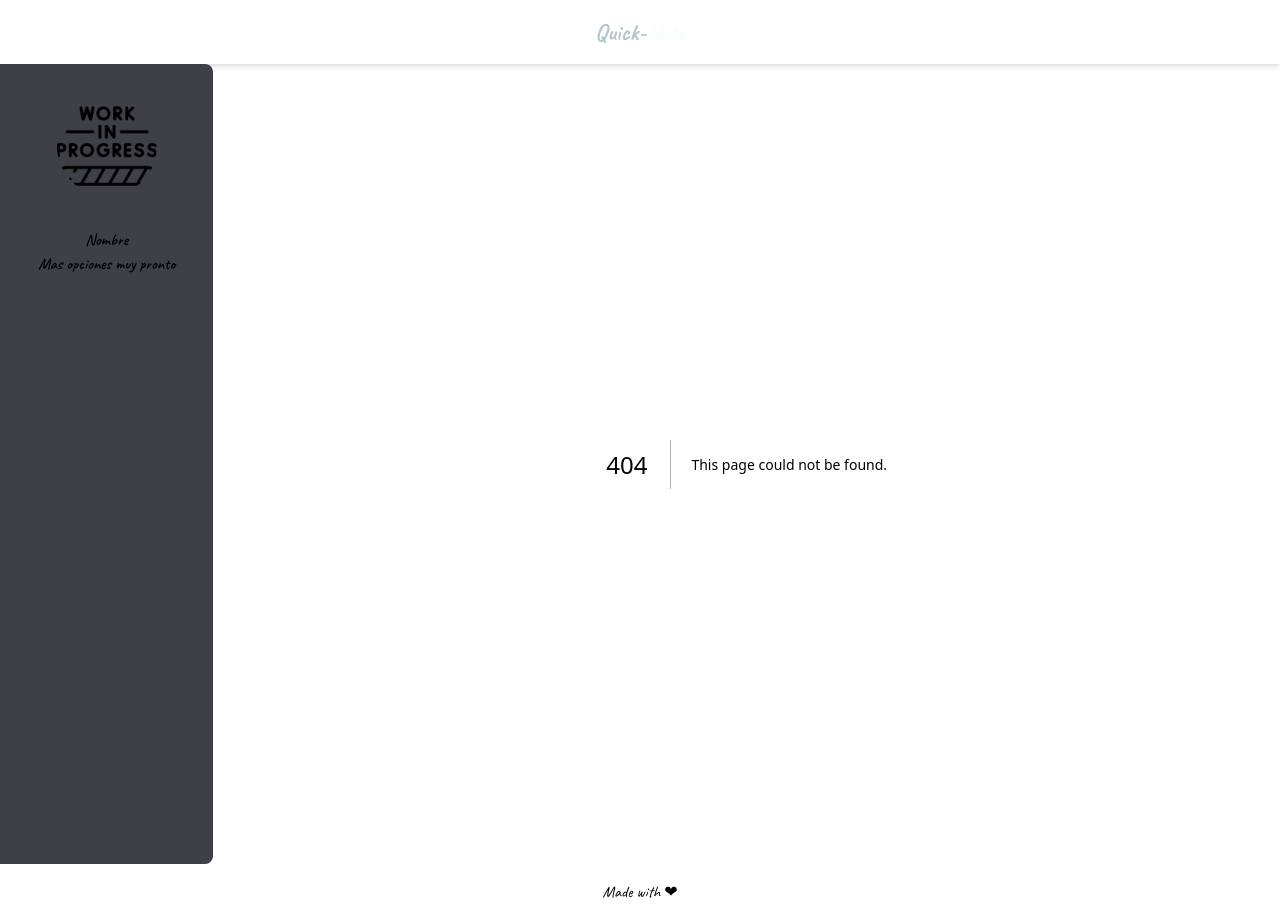
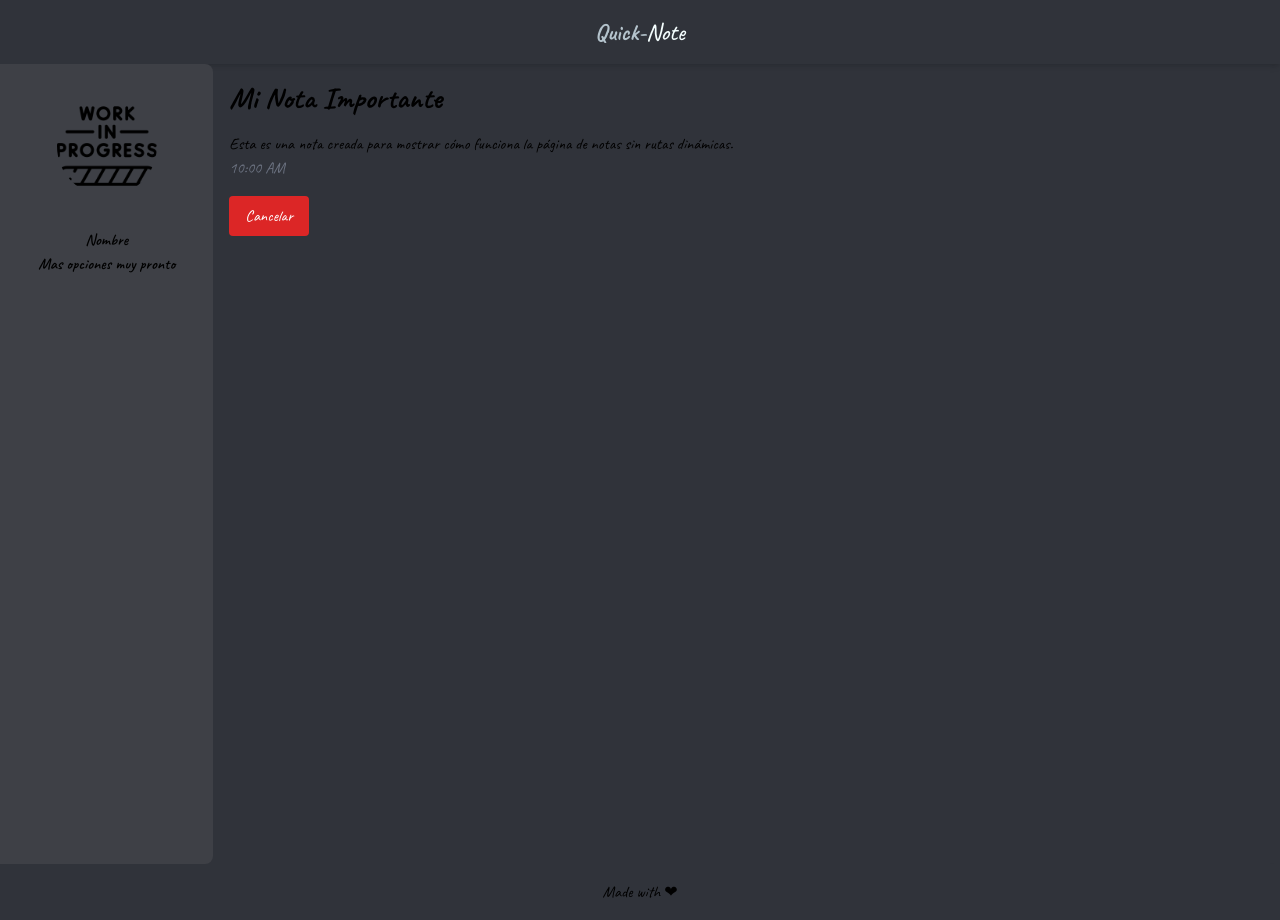
Before and after one commit to DanielaHernande/WorkShop-S2-NextJs, a Next.js app in the folder quick-note/: page /notes in a window 1280 px wide. Before the commit this address had no page. Built offline with nearby package versions, Linux system fonts and the light colour scheme.

Commit message:
Feat: btn back Creation

```diff
--- /dev/null
+++ b/quick-note/src/app/_components/btnBack/btnBack.tsx
@@ -0,0 +1,16 @@
+"use client";
+
+import { useRouter } from "next/navigation";
+
+export default function BtnBack() {
+    const router = useRouter();
+
+    return (
+        <button
+        className="bg-red-600 text-white py-2 px-4 rounded p-4"
+        onClick={() => router.push("/")}
+      >
+        Cancelar
+      </button>
+    )
+};
--- a/quick-note/src/app/_components/cardNote/cardNote.tsx
+++ b/quick-note/src/app/_components/cardNote/cardNote.tsx
@@ -1,13 +1,17 @@
+import Link from "next/link"
+
 export default function CardNote() {
 
     return (
         <div className="flex flex-wrap p-4">
 
+            <Link href="/notes">
             <div className="p-4 bg-[#5e585c] rounded-md text-wrap w-60 h-36">
                 <h2 className="truncate font-bold text-2xl border-b border-b-[#30333A]">Titulo</h2>
                 <p className="truncate text-base mt-3 border-b border-b-[#30333A]">Parar, respirar, contemplar</p>
                 <span className="flex justify-end mt-3 text-gray-800">hora</span>
             </div>
+            </Link>
         </div>
     );
 };
--- a/quick-note/src/app/create/page.tsx
+++ b/quick-note/src/app/create/page.tsx
@@ -2,10 +2,9 @@
 
 import { useState } from "react";
 import { createNote } from "@/app/_api/notes";
-import { useRouter } from "next/navigation";
+import BtnBack from "../_components/btnBack/btnBack";
 
 export default function CreateNote() {
-  const router = useRouter();
   const [title, setTitle] = useState("");
   const [content, setContent] = useState("");
   const [error, setError] = useState<string | null>(null);
@@ -50,12 +49,7 @@ export default function CreateNote() {
             Crear Nota
           </button>
 
-          <button
-            className="bg-red-600 text-white py-2 px-4 rounded"
-            onClick={() => router.push("/")}
-          >
-            Cancelar
-          </button>
+          <BtnBack />
         </div>
       </form>
     </>
--- /dev/null
+++ b/quick-note/src/app/notes/page.tsx
@@ -0,0 +1,24 @@
+import BtnBack from "../_components/btnBack/btnBack";
+
+export default function NoteDetail() {
+  const note = {
+    title: "Mi Nota Importante",
+    content:
+      "Esta es una nota creada para mostrar cómo funciona la página de notas sin rutas dinámicas.",
+    time: "10:00 AM",
+  };
+
+  return (
+    <>
+      <div className="p-4">
+        <h1 className="text-3xl font-bold">{note.title}</h1>
+        <p className="mt-4">{note.content}</p>
+        <span className="text-gray-500">{note.time}</span>
+
+        <div className="mt-4">
+          <BtnBack />
+        </div>
+      </div>
+    </>
+  );
+}
```
